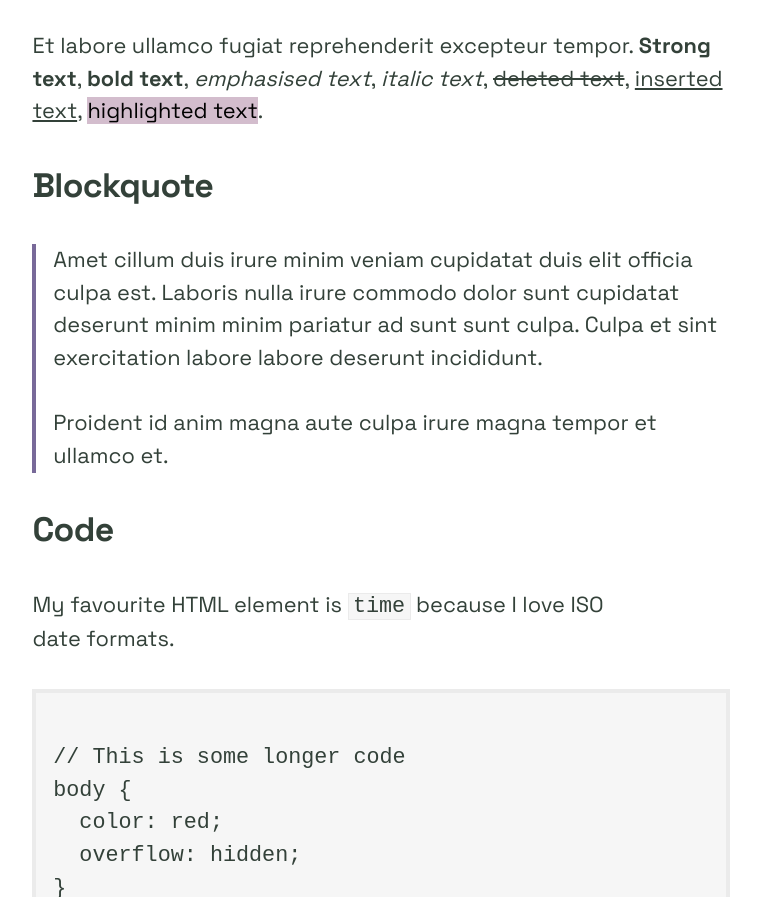
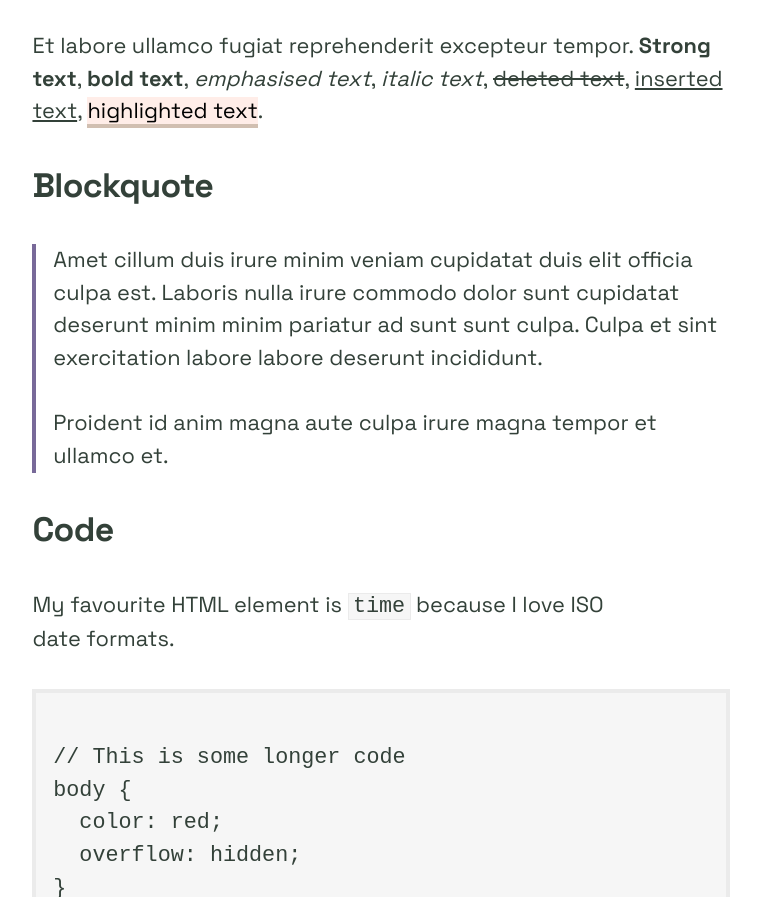
Before and after one commit to querkmachine/one-stylesheet, a plain HTML site: page index.html in a window 1280 px wide. Shown: the part 2833-3730 px from the top of the page, without its empty margins (259-1020 px from the left). Drawn offline with Linux system fonts and the light colour scheme.

Commit message:
Change mark element highlight colour

```diff
--- a/one-stylesheet.css
+++ b/one-stylesheet.css
@@ -210,7 +210,13 @@ kbd {
 }
 
 mark {
-  background-color: var(--color-link-underline-hover);
+  background-color: var(--color-link-underline-visited);
+  border-block-end: 0.2em solid
+    color-mix(
+      in lch,
+      var(--color-text) 25%,
+      var(--color-link-underline-visited)
+    );
 }
 
 /**
```
Also changed, not shown: CHANGELOG.md.
